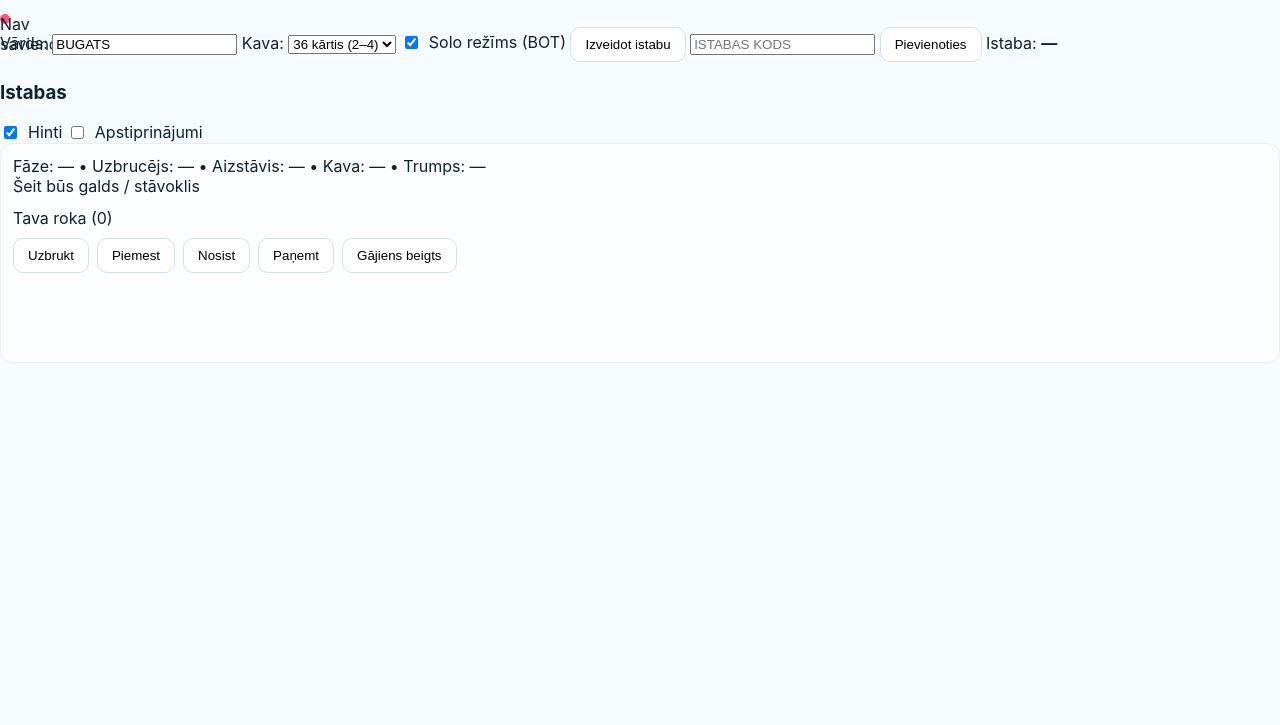
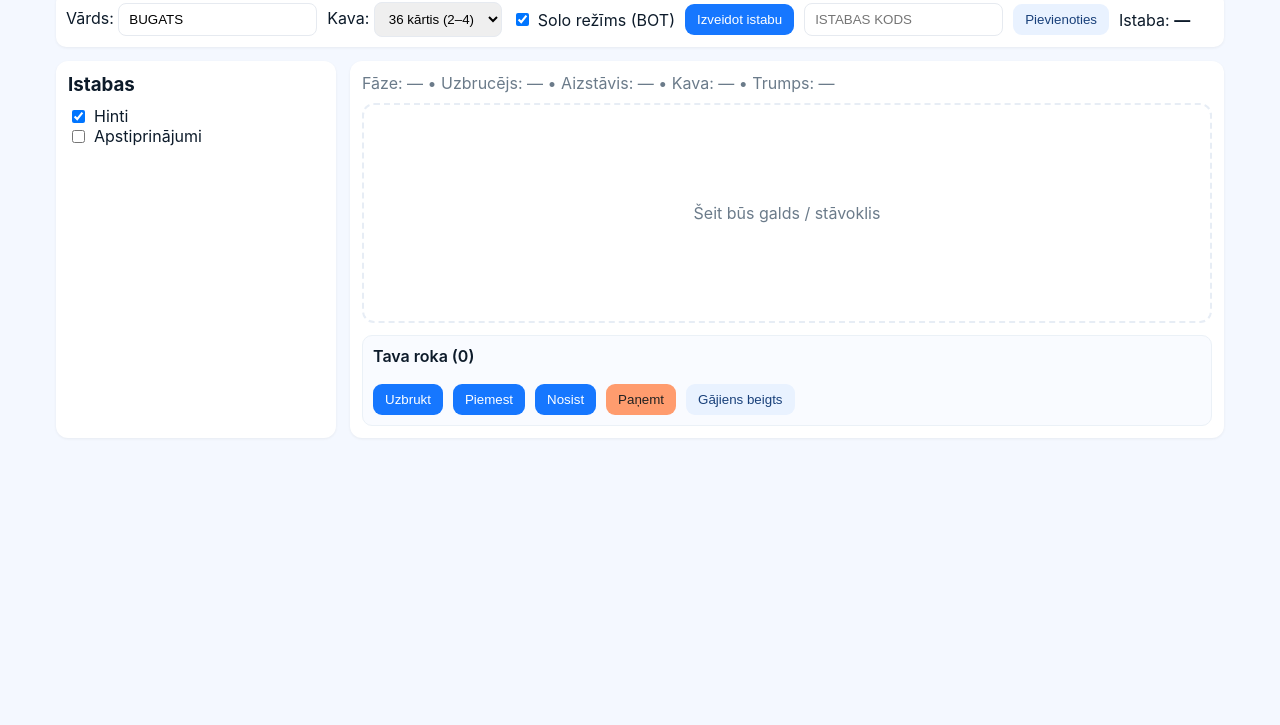
Before and after one commit to Bugats/bugats-duraks-server, a website: page index.html in a window 1280 px wide. Shown: the part 75-800 px from the top of the page. Drawn offline with nearby package versions, Linux system fonts and the light colour scheme.

Commit message:
Update style.css

```diff
--- a/style.css
+++ b/style.css
@@ -1,61 +1,81 @@
 :root{
-  --bg:#f6fbff;
-  --panel:#ffffff;
-  --ink:#0d2233;
-  --muted:#7a8a99;
-  --brand:#1a9cff;
-  --ok:#23c26b;
-  --warn:#ffb000;
-  --err:#ff5470;
-  --ring: rgba(26,156,255,.35);
-  font-family: Inter,system-ui,Segoe UI,Roboto,Arial,sans-serif;
+  --bg:#f4f8ff;
+  --card:#ffffff;
+  --text:#0d1b2a;
+  --muted:#6b7b8a;
+  --brand:#1677ff;
+  --brand-2:#24c8a8;
+  --warn:#ff9c6e;
+  --danger:#ff4d4f;
+  --ring:rgba(22,119,255,0.25);
 }
+
 *{box-sizing:border-box}
-body{margin:0;background:var(--bg);color:var(--ink)}
-.topbar{display:flex;align-items:center;justify-content:space-between;padding:14px 18px;background:#e9f6ff;border-bottom:1px solid #d5ecff}
-.topbar h1{margin:0;font-weight:800;letter-spacing:.2px}
-.dot{width:10px;height:10px;border-radius:50%;display:inline-block;margin-right:8px;vertical-align:middle}
-.dot--red{background:var(--err)}
-.dot--green{background:var(--ok)}
-.layout{padding:18px}
-.columns{display:grid;grid-template-columns:320px 1fr;gap:18px;margin-top:12px}
-.panel{background:var(--panel);border:1px solid #e7eef5;border-radius:14px;padding:14px}
-.panel--main{min-height:520px}
-.controls .ctrl-row{display:flex;gap:10px;align-items:center;margin-bottom:10px;flex-wrap:wrap}
-.input,.select{padding:9px 10px;border:1px solid #cfe1ef;border-radius:10px;outline:none}
-.input--code{width:140px;text-transform:uppercase;letter-spacing:1px}
-.chk{display:inline-flex;gap:8px;align-items:center}
-.btn{padding:9px 14px;border-radius:10px;border:1px solid #cfe1ef;background:#fff;cursor:pointer}
-.btn:hover{box-shadow:0 0 0 3px var(--ring)}
-.btn--primary{background:var(--brand);border-color:var(--brand);color:#fff}
-.btn--success{background:var(--ok);border-color:var(--ok);color:#fff}
-.btn--warning{background:var(--warn);border-color:var(--warn);color:#222}
-.btn--danger{background:var(--err);border-color:var(--err);color:#fff}
-.btn--ghost{background:#fff}
-.btn--sm{padding:6px 10px;font-size:13px}
+html,body{margin:0;padding:0;background:var(--bg);color:var(--text);font-family:Inter,system-ui,Segoe UI,Arial,sans-serif}
+a{color:var(--brand)}
+h1,h2,h3{margin:0}
 
-.seats{display:grid;gap:10px}
-.seat{display:flex;justify-content:space-between;align-items:center;border:1px dashed #cfe1ef;padding:10px;border-radius:10px}
-.seat__title{font-weight:600}
+.app{max-width:1200px;margin:0 auto;padding:16px}
 
-.status{display:flex;justify-content:space-between;gap:10px;padding:8px 10px;margin-bottom:10px;background:#f2f8ff;border:1px solid #dbeeff;border-radius:10px}
-.sep{color:#a0b1c2;margin:0 6px}
+.bar{
+  display:flex;justify-content:space-between;align-items:center;
+  margin-bottom:12px
+}
+.dot{font-size:12px;color:var(--muted)}
+.dot::before{
+  content:"●";margin-right:6px;color:#bbb
+}
+.dot.on::before{color:#22c55e}
+.dot.off::before{color:#ef4444}
 
-.table{position:relative;border:1px solid #e7eef5;border-radius:12px;background:#fbfdff;padding:12px;min-height:220px}
-.battlefield{display:grid;grid-template-columns:repeat(auto-fill,minmax(160px,1fr));gap:10px}
-.pair{display:grid;grid-template-columns:1fr 1fr;gap:6px;border:1px solid #dbe7f3;border-radius:10px;padding:8px;background:#fff}
-.pair__a,.pair__d{border:1px solid #e8eef6;border-radius:8px;padding:8px;text-align:center}
-.pair__a--target{outline:2px dashed var(--brand)}
+.top-controls{
+  display:flex;gap:10px;align-items:center;flex-wrap:wrap;
+  background:var(--card);padding:10px;border-radius:10px;
+  box-shadow:0 1px 3px rgba(0,0,0,0.06)
+}
+.top-controls input, .top-controls select{
+  padding:8px 10px;border:1px solid #e6eaf0;border-radius:8px;
+  outline:none
+}
+.top-controls input:focus, .top-controls select:focus{box-shadow:0 0 0 3px var(--ring)}
+.chk{display:flex;gap:6px;align-items:center}
 
-.hand{margin-top:12px}
-.hand__cards{display:flex;flex-wrap:wrap;gap:8px}
-.card{min-width:60px;padding:10px;border:2px solid #cfe1ef;border-radius:10px;background:#fff;cursor:pointer}
-.card--sel{border-color:var(--brand);box-shadow:0 0 0 3px var(--ring)}
-.actions{display:flex;gap:8px;margin-top:10px;flex-wrap:wrap}
+.btn{
+  background:var(--brand);border:none;color:white;padding:8px 12px;border-radius:9px;
+  cursor:pointer;transition:transform .05s ease
+}
+.btn:hover{transform:translateY(-1px)}
+.btn-ghost{background:#e9f2ff;color:#19407a}
+.btn-warn{background:var(--warn);color:#222}
 
-.log{margin-top:14px}
-.log__body{height:180px;overflow:auto;border:1px solid #e7eef5;border-radius:10px;padding:8px;background:#fcfeff;color:#405568;font-size:13px}
+.grid{display:grid;grid-template-columns:280px 1fr;gap:14px;margin-top:14px}
 
-.foot{padding:12px 18px;color:var(--muted)}
+.left{background:var(--card);border-radius:12px;padding:12px;box-shadow:0 1px 3px rgba(0,0,0,0.06)}
+#seats{display:flex;flex-direction:column;gap:10px;margin-top:10px}
+.seat{
+  display:flex;align-items:center;justify-content:space-between;
+  border:1px dashed #d9e1ea;border-radius:10px;padding:10px 12px;background:#fbfdff
+}
+.seat .title{font-weight:600}
+.seat .sub{font-size:12px;color:var(--muted)}
+.seat .join{padding:6px 10px;border-radius:8px;background:var(--brand-2);color:#073b3a;border:none;cursor:pointer}
 
-.hint{margin-top:10px;background:#fff5cf;border:1px solid #ffe08a;color:#7a5a00;padding:8px;border-radius:10px;display:inline-block}
+.table{background:var(--card);border-radius:12px;padding:12px;box-shadow:0 1px 3px rgba(0,0,0,0.06)}
+.phase{color:var(--muted);margin-bottom:10px}
+.board{
+  border:2px dashed #e7edf5;border-radius:12px;
+  min-height:220px;display:flex;align-items:center;justify-content:center;
+  color:var(--muted)
+}
+
+.hand{margin-top:12px;background:#f9fbff;border-radius:10px;padding:10px;border:1px solid #ebf1f7}
+.hand-head{font-weight:600;margin-bottom:8px}
+.hand-row{display:flex;gap:8px;flex-wrap:wrap}
+.card{
+  width:44px;height:64px;border-radius:8px;border:1px solid #d9e1ea;background:white;
+  display:flex;align-items:center;justify-content:center;font-weight:700
+}
+.actions{display:flex;gap:10px;margin-top:10px}
+
+.foot{margin-top:14px;font-size:12px;color:var(--muted)}
+#log{white-space:pre-wrap}
```
